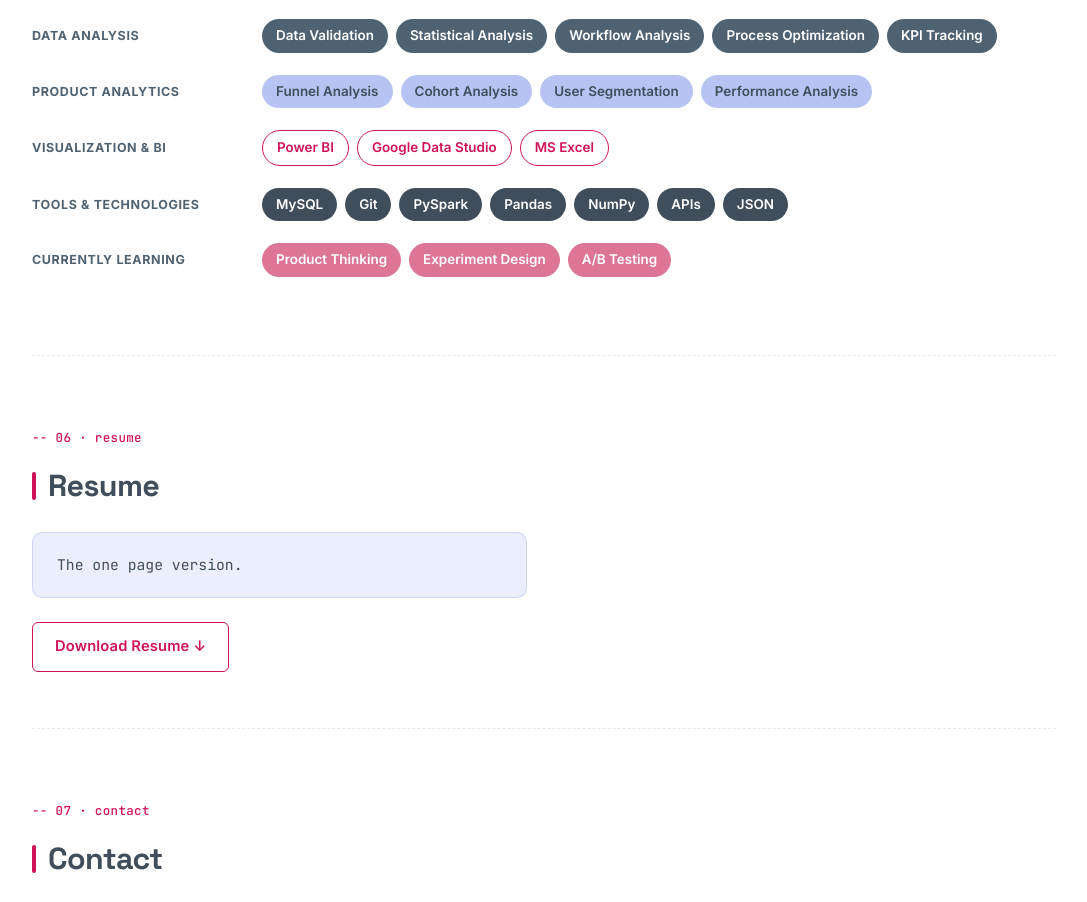
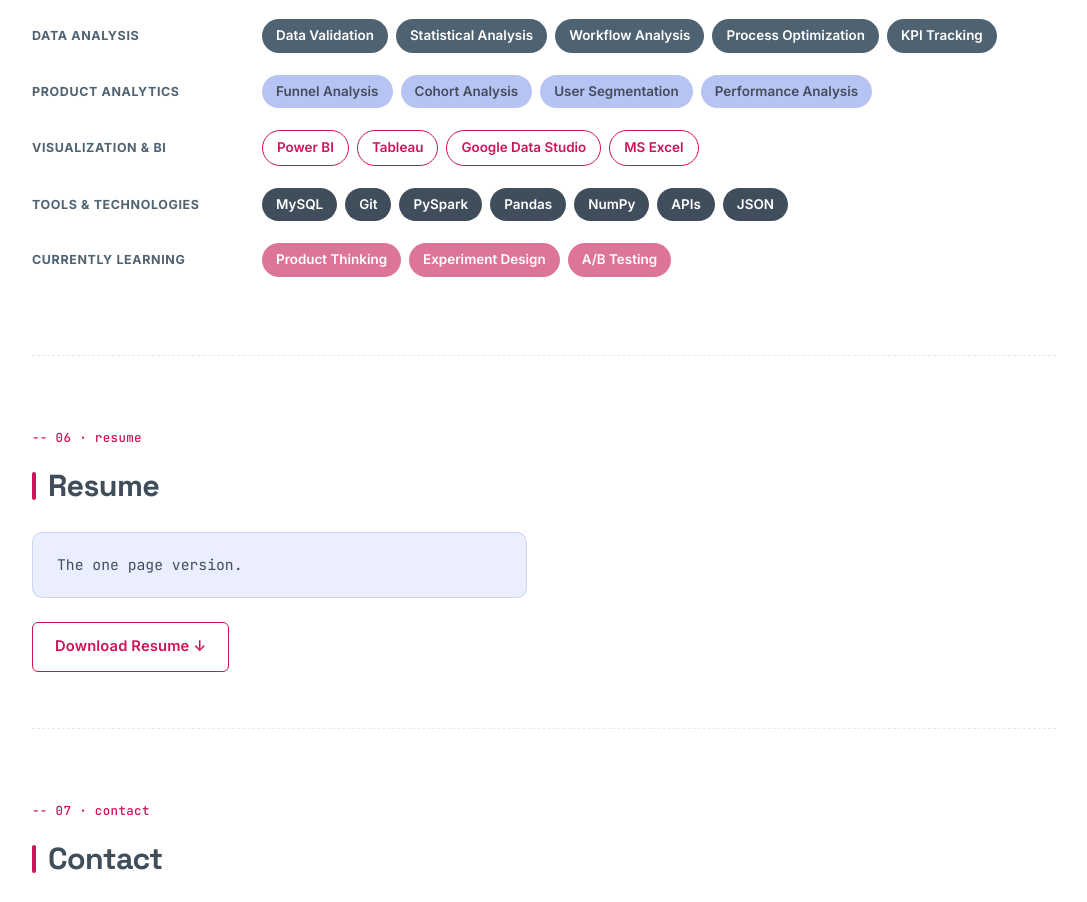
Before and after one commit to adyasha-m/portfolio, a plain HTML site: page index.html in a window 1280 px wide. Shown: the part 3607-4509 px from the top of the page, without its empty margins (96-1183 px from the left). Drawn offline with Linux system fonts and the light colour scheme.

Commit message:
links modified

```diff
--- a/index.html
+++ b/index.html
@@ -383,6 +383,7 @@
           <p class="skills-label">Visualization & BI</p>
           <div class="pills">
             <span class="pill pill-outline">Power BI</span>
+            <span class="pill pill-outline">Tableau</span>
             <span class="pill pill-outline">Google Data Studio</span>
             <span class="pill pill-outline">MS Excel</span>
           </div>
```
